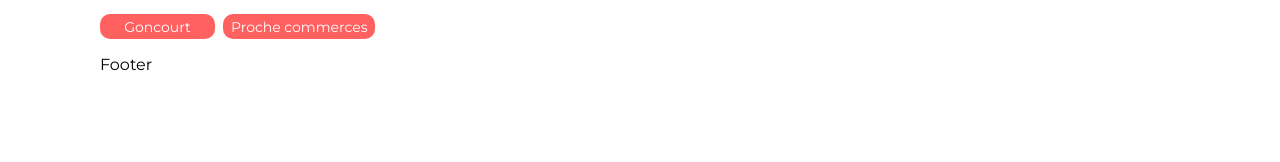
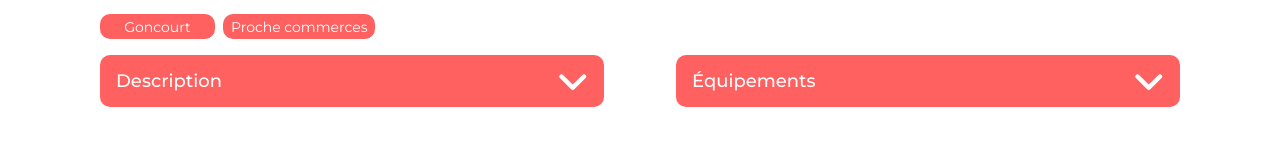
Before and after one commit to Marcat-A/Marcato_Anthony_P11_React, a React (Create React App) app: page /logements/0979876d in a window 1280 px wide. Shown: the part 719-881 px from the top of the page. Before the commit the page ends 800 px from the top, so only its background shows below. Built offline with nearby package versions, Linux system fonts and the light colour scheme.

Commit message:
locations ok

```diff
--- /dev/null
+++ b/src/components/Dropdown/Dropdown.jsx
@@ -0,0 +1,32 @@
+import { FontAwesomeIcon } from "@fortawesome/react-fontawesome";
+import React, { useState } from "react";
+import css from "./Dropdown.module.css";
+import { faAngleUp } from "@fortawesome/free-solid-svg-icons";
+
+const Dropdown = (data) => {
+  const [show, setShow] = useState(false);
+  return (
+    <ul className={css.dropdown}>
+      <button
+        className={css.title}
+        onClick={() => {
+          show ? setShow(false) : setShow(true);
+        }}
+      >
+        {data.title}
+        {show ? (
+          <FontAwesomeIcon icon={faAngleUp} size="2x" />
+        ) : (
+          <FontAwesomeIcon icon={faAngleUp} size="2x" rotation={180} />
+        )}
+      </button>
+      <div className={show ? `${css.desc} ${css.show}` : `${css.desc}`}>
+        {data.desc.map((obj) => {
+          return <li key={obj}>{obj}</li>;
+        })}
+      </div>
+    </ul>
+  );
+};
+
+export default Dropdown;
--- /dev/null
+++ b/src/components/Dropdown/Dropdown.module.css
@@ -0,0 +1,53 @@
+.dropdown {
+  display: flex;
+  width: 50%;
+  flex-direction: column;
+}
+.title {
+  display: flex;
+  background-color: var(--primary-color);
+  height: 3.25rem;
+  border-radius: 10px;
+  color: #ffffff;
+  align-items: center;
+  justify-content: space-between;
+  font-size: 18px;
+  font-weight: 500;
+  padding-inline: 1rem;
+  transition: all 0.3s ease-in-out;
+  z-index: 2;
+}
+
+.desc {
+  display: flex;
+  margin-top: -10px;
+  flex-direction: column;
+  padding: 2rem 1rem;
+  color: var(--primary-color);
+  font-weight: 400;
+  border-radius: 0 0 10px 10px;
+  background-color: #f6f6f6;
+  transition: all 0.3s ease-in-out;
+  opacity: 0;
+  font-size: 0px;
+  height: 0;
+}
+
+.show {
+  font-size: 18px;
+  opacity: 1;
+  height: auto;
+}
+
+@media screen and (max-width: 375px) {
+  .dropdown {
+    width: 100%;
+  }
+  .show {
+    font-size: 12px;
+  }
+  .title {
+    font-size: 13px;
+    height: 30px;
+  }
+}
--- a/src/components/Slider/Slider.jsx
+++ b/src/components/Slider/Slider.jsx
@@ -17,7 +17,6 @@ const Slider = ({ images }) => {
   };
   const prevImg = () => {
     if (imgNum === 1) {
-      console.log(imgNum, images);
       setImgNum(images.length);
     } else {
       setImgNum(imgNum - 1);
--- a/src/components/Slider/Slider.module.css
+++ b/src/components/Slider/Slider.module.css
@@ -11,14 +11,21 @@
   color: #ffffff;
   width: 50px;
   height: 80px;
+  top: 40%;
 }
 
 .arrowRight {
   right: 1rem;
-  top: 40%;
 }
 
 .arrowLeft {
   left: 1rem;
-  top: 40%;
 }
+
+@media screen and (max-width: 375px) {
+  .arrow {
+    width: 12px;
+    height: 20px;
+    top: 50%;
+  }
+}
--- a/src/pages/Logement/Logement.jsx
+++ b/src/pages/Logement/Logement.jsx
@@ -5,6 +5,7 @@ import Slider from "../../components/Slider/Slider";
 import css from "./Logement.module.css";
 import greyStar from "../../assets/greyStar.svg";
 import coloredStar from "../../assets/coloredStar.svg";
+import Dropdown from "../../components/Dropdown/Dropdown";
 
 const Logement = () => {
   const { id } = useParams();
@@ -14,27 +15,32 @@ const Logement = () => {
   const coloredStars = [];
   const greyStars = [];
   for (let i = 0; i < logement.rating; i++) {
-    coloredStars.push(<img src={coloredStar} alt="/" />);
+    coloredStars.push(<img src={coloredStar} alt="/" key={i} />);
   }
   for (let i = logement.rating; i < 5; i++) {
-    greyStars.push(<img src={greyStar} alt="/" />);
+    greyStars.push(<img src={greyStar} alt="/" key={i} />);
   }
+  const equips = logement.equipments.map((equipement) => equipement);
   return (
     <main className={css.hero}>
-      <div className={css.carrousel}>
+      <section className={css.carrousel}>
         {logement.pictures.length > 1 ? (
           <Slider images={logement.pictures} />
         ) : (
           <img src={logement.pictures[0]} alt="Chambre" />
         )}
-      </div>
-      <div className={css.header}>
+      </section>
+      <section className={css.header}>
         <div className={css.leftHeader}>
           <h2 className={css.title}>{logement.title}</h2>
           <h3 className={css.secondTitle}>{logement.location}</h3>
           <div className={css.tags}>
-            {logement.tags.map((tag) => {
-              return <span className={css.tag}>{tag}</span>;
+            {logement.tags.map((tag, i) => {
+              return (
+                <span className={css.tag} key={i}>
+                  {tag}
+                </span>
+              );
             })}
           </div>
         </div>
@@ -53,7 +59,11 @@ const Logement = () => {
             {greyStars}
           </div>
         </div>
-      </div>
+      </section>
+      <section className={css.dropdowns}>
+        <Dropdown title="Description" desc={[logement.description]} />
+        <Dropdown title="Équipements" desc={equips} />
+      </section>
     </main>
   );
 };
--- a/src/pages/Logement/Logement.module.css
+++ b/src/pages/Logement/Logement.module.css
@@ -93,3 +93,66 @@
   margin-top: 1rem;
   gap: 0.2rem;
 }
+
+.dropdowns {
+  display: flex;
+  justify-content: space-between;
+  gap: 4.5rem;
+}
+
+@media screen and (max-width: 375px) {
+  .dropdowns {
+    flex-direction: column;
+    gap: 0;
+  }
+  .carrousel {
+    display: flex;
+    position: relative;
+    width: 100%;
+    height: 255px;
+    border-radius: 25px;
+    margin-bottom: 2rem;
+  }
+
+  .header {
+    flex-direction: column;
+  }
+
+  .leftHeader,
+  .rightHeader {
+    width: 100%;
+  }
+
+  .rightHeader {
+    display: flex;
+    flex-direction: row-reverse;
+    justify-content: space-between;
+    margin-bottom: 1.5rem;
+  }
+
+  .title {
+    font-size: 18px;
+  }
+
+  .secondTitle {
+    font-size: 14px;
+  }
+  .tag {
+    font-size: 10px;
+    min-width: 84px;
+  }
+
+  .picture {
+    width: 32px;
+    height: 32px;
+  }
+
+  .names {
+    font-size: 12px;
+  }
+
+  .ratings > img {
+    width: 15px;
+    height: 15px;
+  }
+}
```
